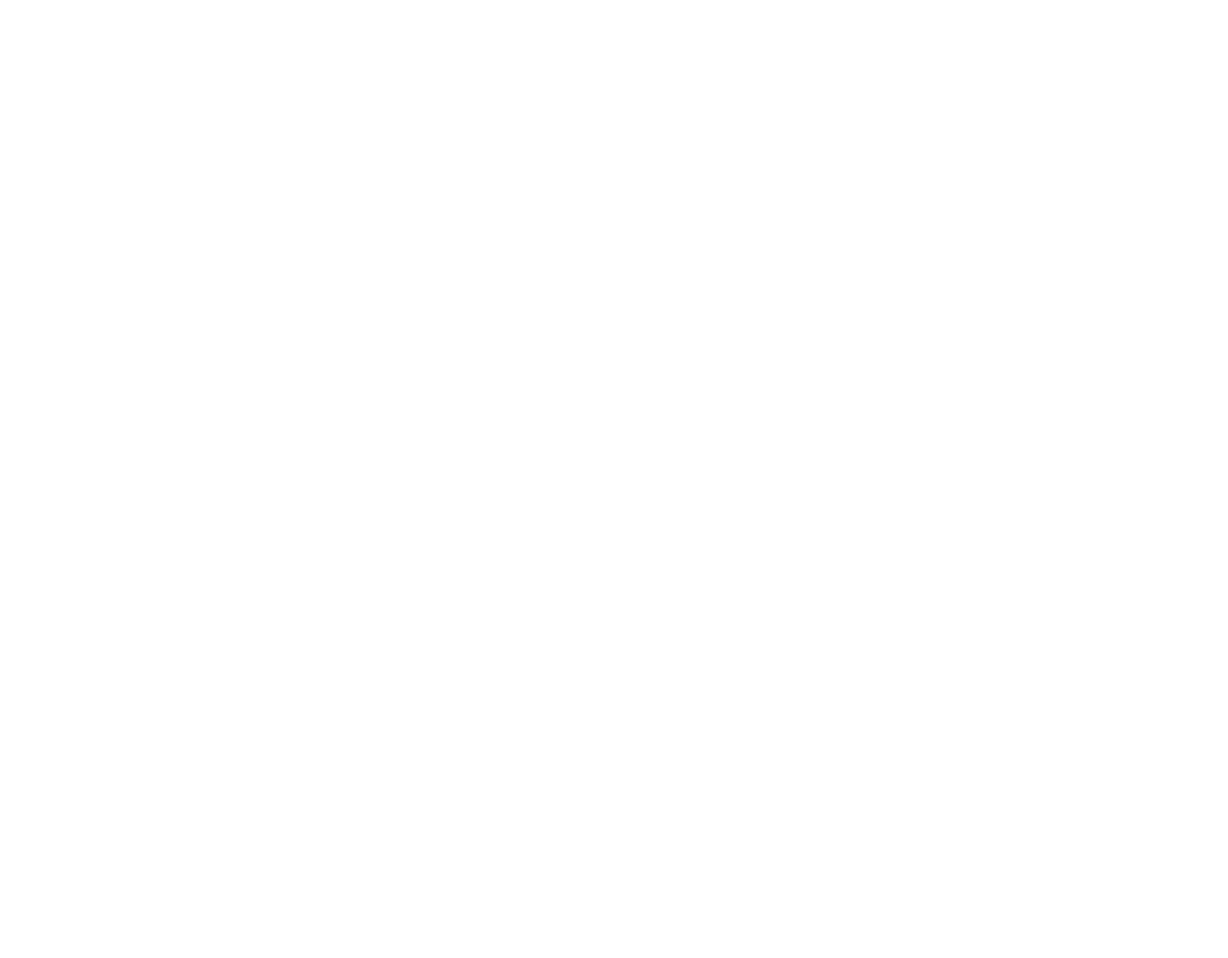
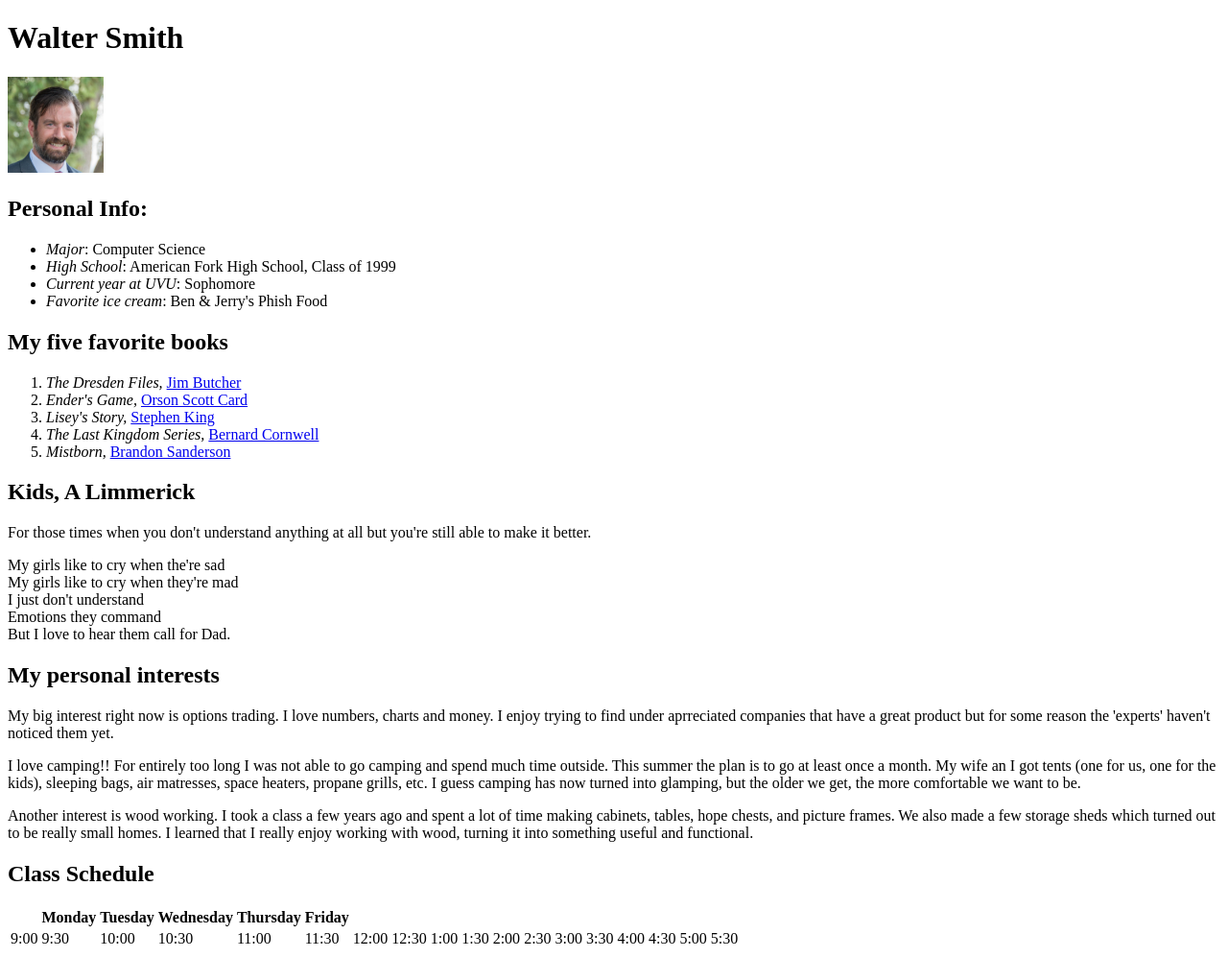
Before and after one commit to walter-smith/my_site, a plain HTML site: page index.html in a window 1280 px wide. Shown: the whole page at 96% size. Before the commit the page ends 800 px from the top, so only its background shows below. Drawn offline with Linux system fonts and the light colour scheme.

Commit message:
Working on Section 2.3, Finished through step 7

```diff
--- a/css/styles.css
+++ b/css/styles.css
@@ -0,0 +1,4 @@
+#self_portrait {
+    width: 100px;
+    height: 100px;
+}
--- a/index.html
+++ b/index.html
@@ -5,5 +5,76 @@
       <link rel="stylesheet" href="./css/styles.css">
    </head>
    <body>
+       <h1>Walter Smith</h1>
+       <img id="self_portrait" src="./images/walter_smith.jpg" alt="Walter Smith">
+       <h2>Personal Info:</h2>
+       <ul>
+           <li><em>Major</em>: Computer Science</li>
+           <li><em>High School</em>: American Fork High School, Class of 1999</li>
+           <li><em>Current year at UVU</em>: Sophomore</li>
+           <li><em>Favorite ice cream</em>: Ben & Jerry's Phish Food</li>
+       </ul>
+       <h2>My five favorite books</h2>
+       <ol>
+           <li><i>The Dresden Files, </i><a href="https://www.jim-butcher.com/">Jim Butcher</a></li>
+           <li><i>Ender's Game, </i><a href="http://www.hatrack.com/">Orson Scott Card</a></li>
+           <li><i>Lisey's Story, </i><a href="https://stephenking.com/">Stephen King</a></li>
+           <li><i>The Last Kingdom Series, </i><a href="http://www.bernardcornwell.net/">Bernard Cornwell</a></li>
+           <li><i>Mistborn, </i><a href="https://www.brandonsanderson.com/">Brandon Sanderson</a></li>
+       </ol>
+       <h2>Kids, A Limmerick</h2>
+       <p>For those times when you don't understand anything at all but you're still able to make it better.</p>
+       My girls like to cry when the're sad<br>
+       My girls like to cry when they're mad<br>
+       I just don't understand<br>
+       Emotions they command<br>
+       But I love to hear them call for Dad.</p>
+       <h2>My personal interests</h2>
+       <p> My big interest right now is options trading. I love numbers, charts and money.
+           I enjoy trying to find under aprreciated companies that have a great product but for
+           some reason the 'experts' haven't noticed them yet.
+       </p>
+       <p> I love camping!! For entirely too long I was not able to go camping and spend much
+           time outside. This summer the plan is to go at least once a month. My wife an I got
+           tents (one for us, one for the kids), sleeping bags, air matresses, space heaters,
+           propane grills, etc. I guess camping has now turned into glamping, but the older we get,
+           the more comfortable we want to be.
+       </p>
+       <p> Another interest is wood working. I took a class a few years ago and spent a lot of time
+           making cabinets, tables, hope chests, and picture frames. We also made a few storage sheds
+           which turned out to be really small homes. I learned that I really enjoy working with wood,
+           turning it into something useful and functional.
+       </p>
+       <h2>Class Schedule</h2>
+       <table>
+           <tr>
+               <th></th>
+               <th>Monday</th>
+               <th>Tuesday</th>
+               <th>Wednesday</th>
+               <th>Thursday</th>
+               <th>Friday</th>
+           </tr>
+           <tr>
+               <td>9:00</td>
+               <td>9:30</td>
+               <td>10:00</td>
+               <td>10:30</td>
+               <td>11:00</td>
+               <td>11:30</td>
+               <td>12:00</td>
+               <td>12:30</td>
+               <td>1:00</td>
+               <td>1:30</td>
+               <td>2:00</td>
+               <td>2:30</td>
+               <td>3:00</td>
+               <td>3:30</td>
+               <td>4:00</td>
+               <td>4:30</td>
+               <td>5:00</td>
+               <td>5:30</td>
+           </tr>
+       </table>
    </body>
 </html>
```
Also changed, not shown: images/walter_smith.jpg (added).
